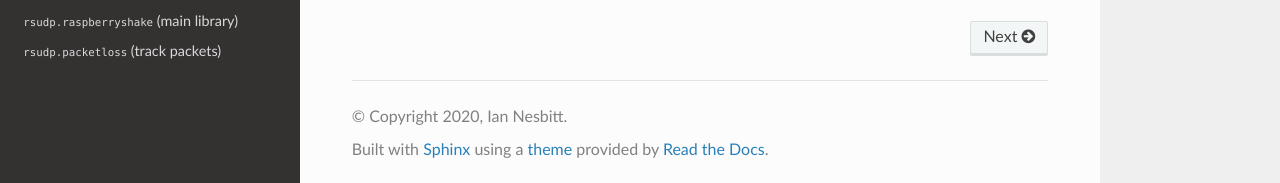
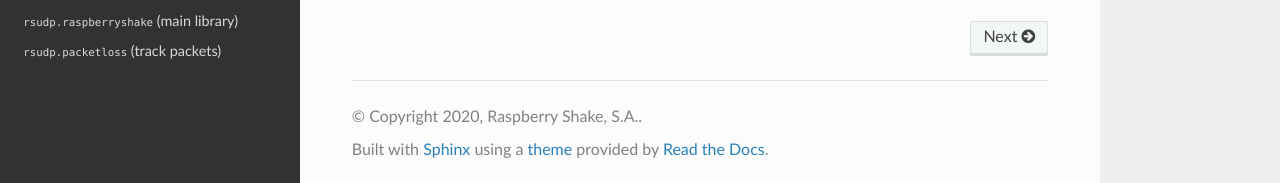
Before and after one commit to raspishake/rsudp, a Sphinx documentation site: the page built from docs/index.rst, in a window 1280 px wide and 900 px high, scrolled down 1290 px. Shown: the part 714-897 px from the top of the window. Built offline with Sphinx 7.4.7 and the Read the Docs theme 2.0.0, drawn with Linux system fonts in a browser that asks for light colours; the version number is read from the project's files by our own code.

Commit message:
copyright fix

```diff
--- a/docs/conf.py
+++ b/docs/conf.py
@@ -22,7 +22,7 @@
 # -- Project information -----------------------------------------------------
 
 project = 'rsudp'
-copyright = '%s, Ian Nesbitt' % datetime.now().year
+copyright = '%s, Raspberry Shake, S.A.' % datetime.now().year
 author = 'Ian Nesbitt, Richard Boaz'
 
 # The short X.Y version
```
